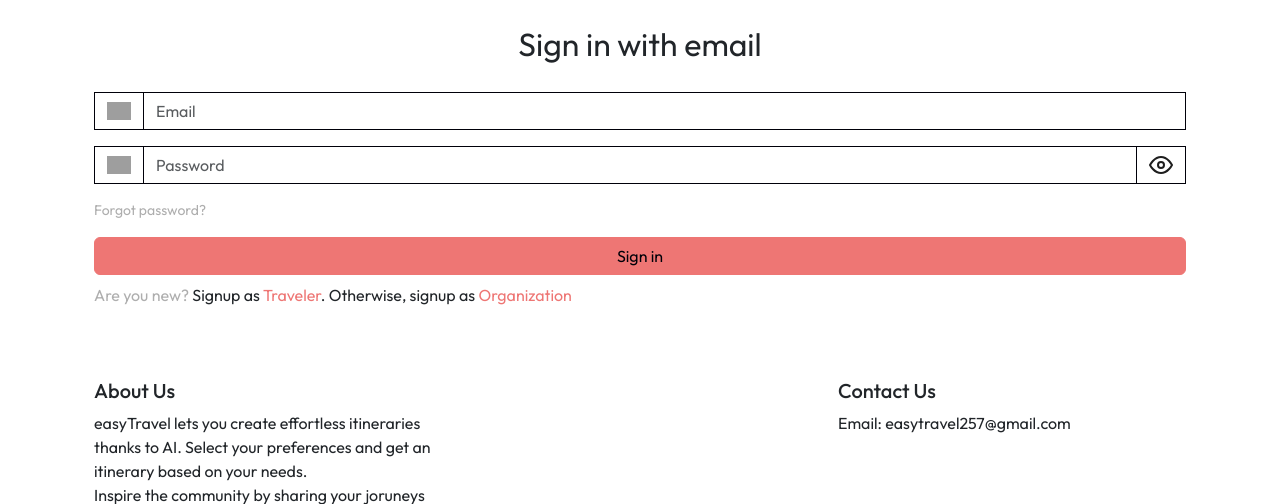
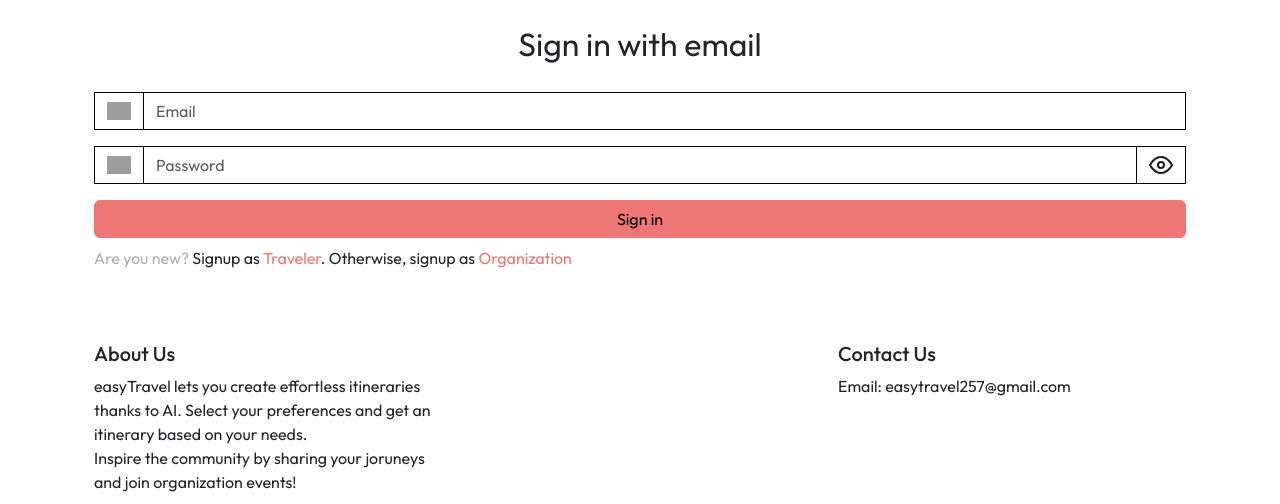
Before and after one commit to javar0ne/easyTravel, a Flask app: page /login in a window 1280 px wide. Shown: the part 224-728 px from the top of the page. Run offline with Flask 3, Linux system fonts and the light colour scheme; parts of the project's set-up code (start-up, migrations or seed data) failed here and were passed over; some libraries are stand-ins or nearby versions; grey boxes are pictures that could not be loaded.

Commit message:
fix: hide forgot password (#66)

```diff
--- a/app/blueprints/user/templates/login.html
+++ b/app/blueprints/user/templates/login.html
@@ -36,9 +36,9 @@
                                 <input type="password" class="form-control rounded-0 border-left-0 border-right-0 border-black password" id="password" placeholder="Password" aria-label="password" aria-describedby="password" >
                                 <span class="password-eye input-group-text bg-white rounded-0 border-left-0 border-black text-black" role="button"><img class="toggle-password" width="24" src="../../../static/svg/eye.svg" alt="eye"/></span>
                             </div>
-                            <div class="form-text text-right">
+                            {#<div class="form-text text-right">
                                 <a href="/forgot-password" class="text-decoration-none text-muted">Forgot password?</a>
-                            </div>
+                            </div>#}
                         </div>
                         <div class="d-grid">
                             <button id="login_btn" type="submit" class="btn btn-primary btn-block font-weight-bold" onclick="login()">Sign in</button>
```
